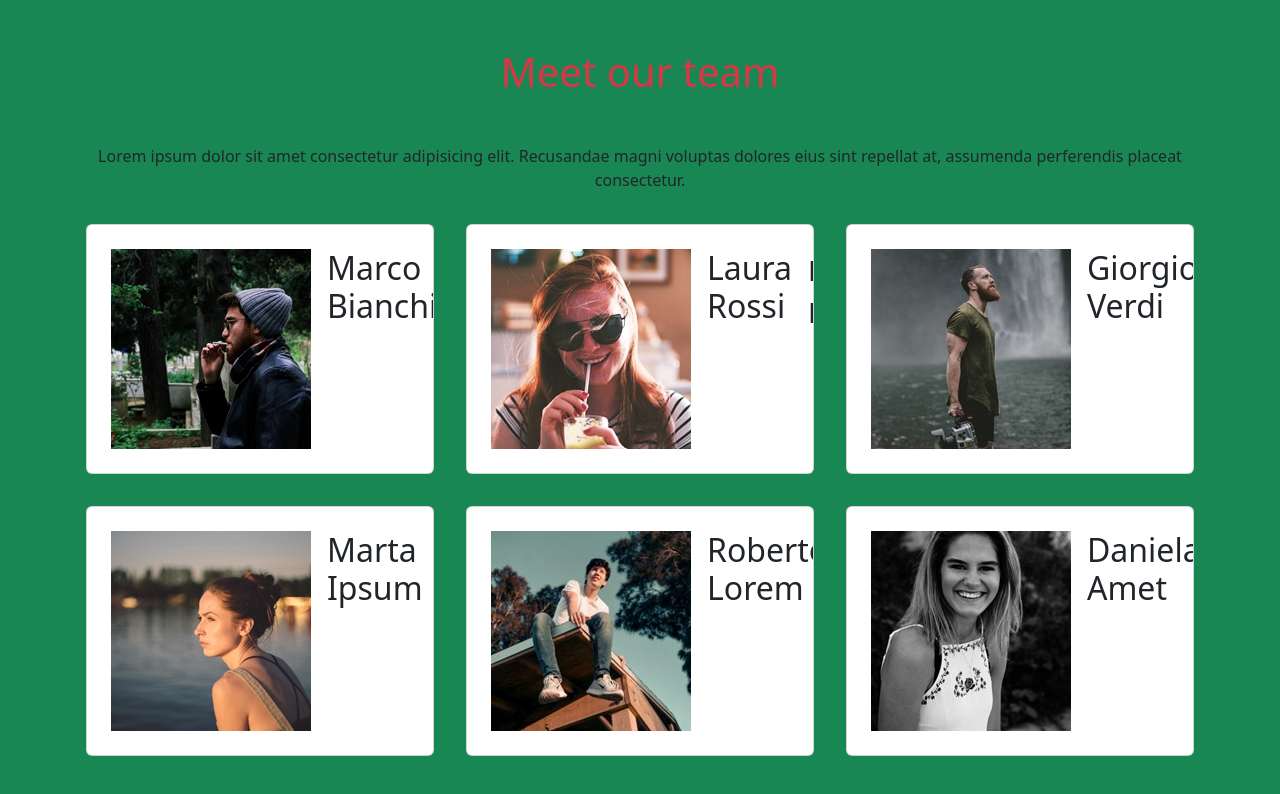
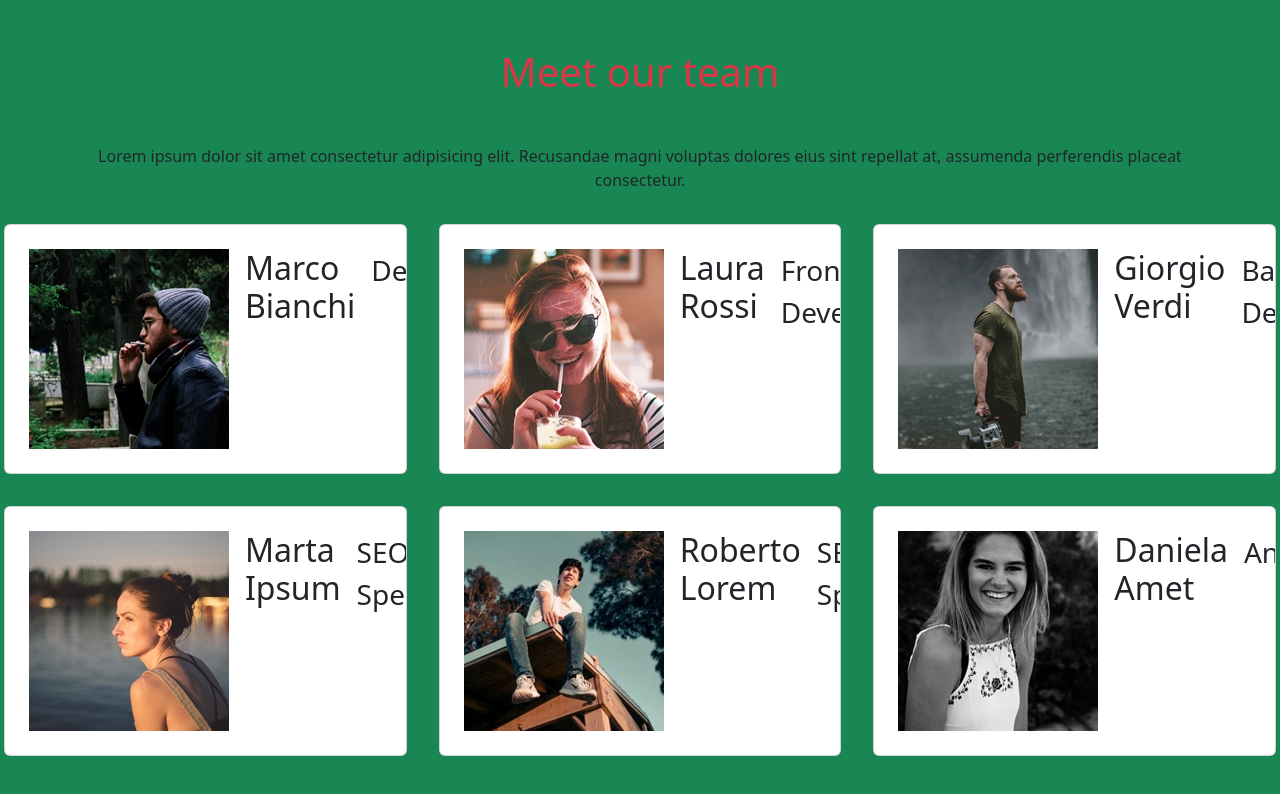
Before and after one commit to salvatoretullo15-cmd/js-our-team, a plain HTML site: page index.html in a window 1280 px wide. Drawn offline with nearby package versions, Linux system fonts and the light colour scheme.

Commit message:
funzione completata

```diff
--- a/assets/script.js
+++ b/assets/script.js
@@ -60,6 +60,7 @@ let card=""
 //tutto questo ci fa generare le card per ogni singolo elemento senza usare html
 for (let i = 0; i < teamMembers.length; i++) {
   const singleMember = teamMembers[i];
+  /*
   const{name,role,email,img}=singleMember
   console.log(singleMember);
   const markup=`
@@ -74,8 +75,11 @@ for (let i = 0; i < teamMembers.length; i++) {
     </div>
   </div>
   `
+  console.log(markup);
+  */
 
-  console.log(markup);
+  const markup=rendeMemberCard(singleMember)
+
 
   card += markup
 
@@ -83,3 +87,22 @@ for (let i = 0; i < teamMembers.length; i++) {
 
 console.log(card);
 rowEl.innerHTML = card
+
+
+function rendeMemberCard(singleMember){
+  const{name,role,email,img}=singleMember
+  console.log(singleMember);
+  const markup=`
+  <div class="col-4 p-3">
+    <div class="card overflow-hidden">
+    <div class="card-body d-flex">
+        <img class="p-2 card-img-top" src="./assets/${img}" alt="">
+        <h2 class="p-2 card-title">${name}</h2>
+        <div class="p-2 role fs-3">${role}</div>
+        <div class="p-2 email fs-3 text-primary">${email}</div>
+      </div>
+    </div>
+  </div>
+  `
+  return markup
+}
--- a/index.html
+++ b/index.html
@@ -33,7 +33,7 @@
         </header>
         <main>
             <section class="team">
-                <div class="container">
+                <div>
                     <div class="row">
 
                     </div>
```
